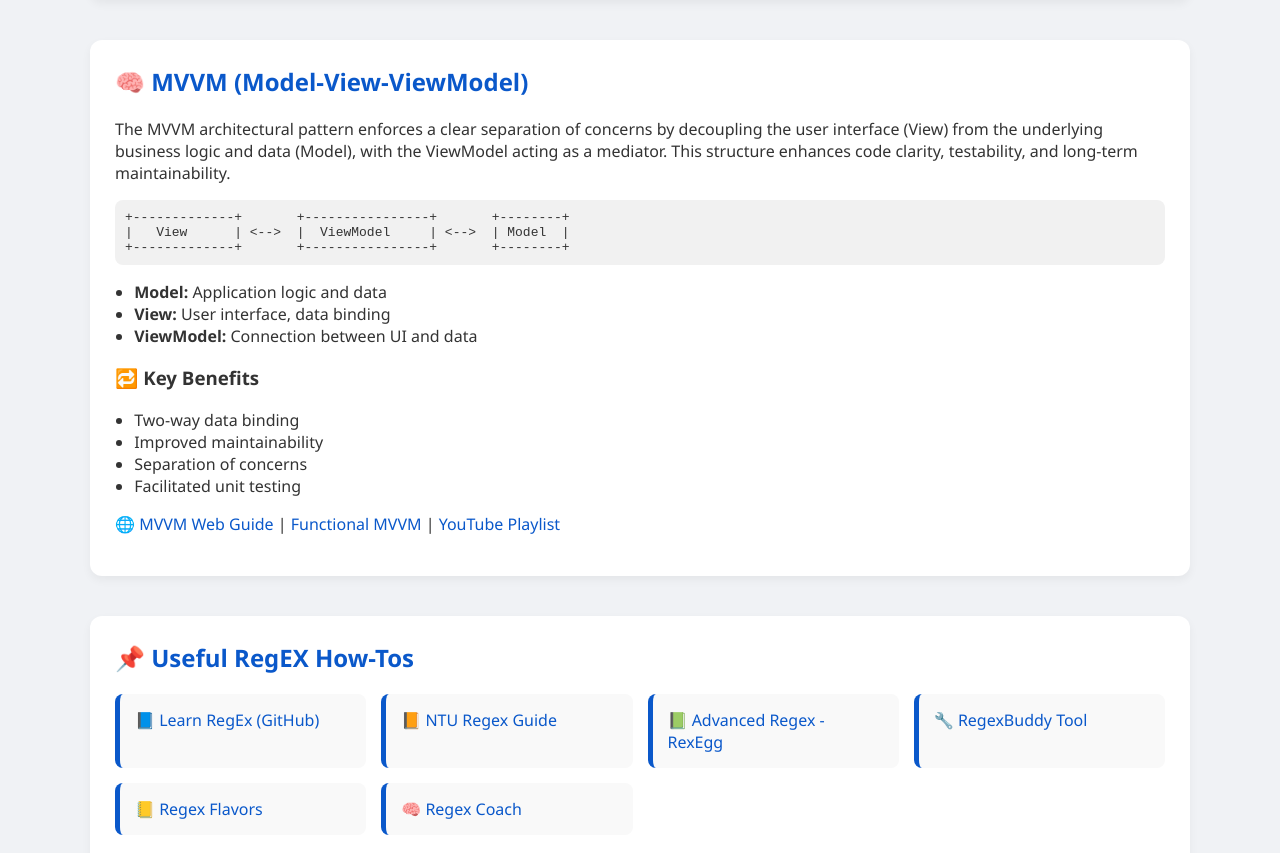
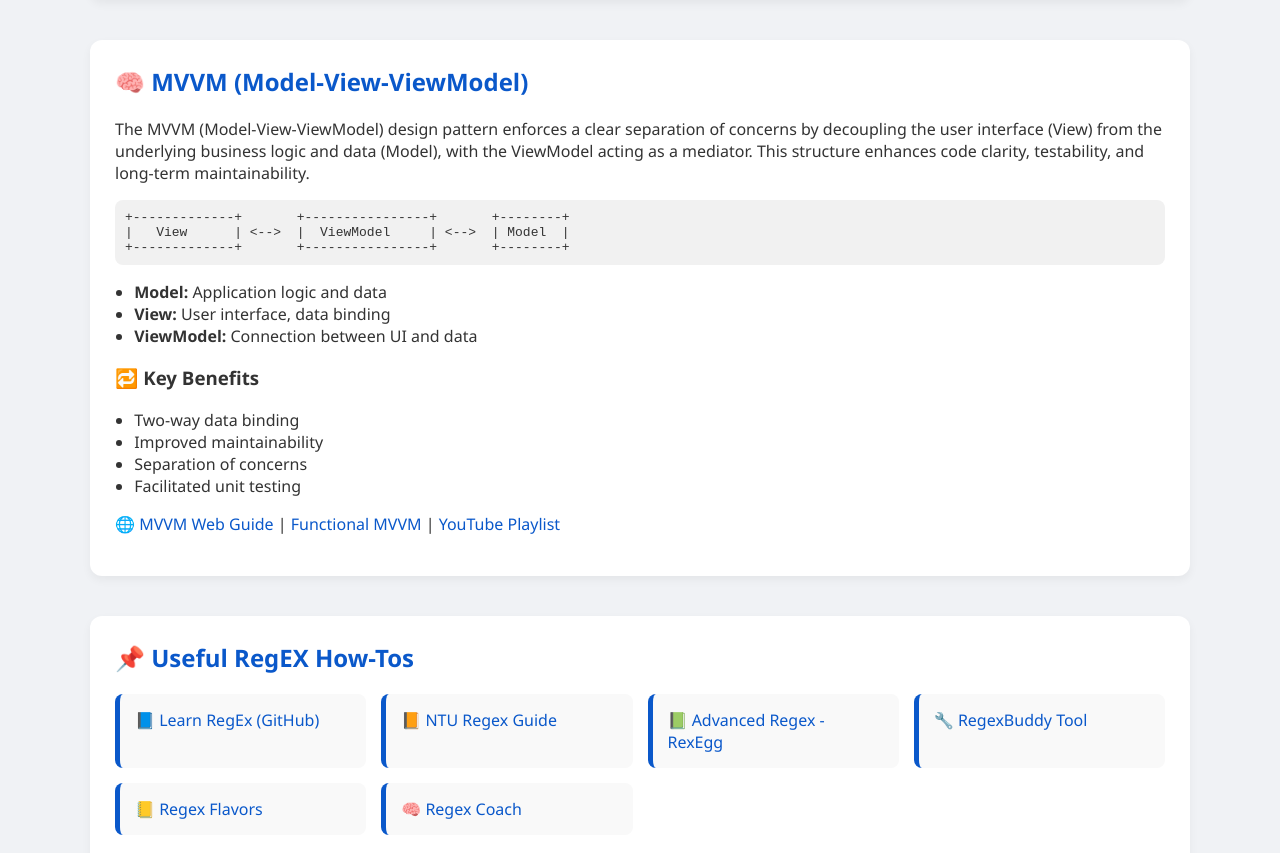
Before and after one commit to michele-tn/michele-tn, a plain HTML site: page index.html in a window 1280 px wide. Shown: the part 1682-2535 px from the top of the page. Drawn offline with Linux system fonts and the light colour scheme.

Commit message:
Update index.html

```diff
--- a/index.html
+++ b/index.html
@@ -161,7 +161,7 @@
 </section>
 <section>
 <h2>🧠 MVVM (Model-View-ViewModel)</h2>
-<p>The MVVM architectural pattern enforces a clear separation of concerns by decoupling the user interface (View) from the underlying business logic and data (Model), with the ViewModel acting as a mediator. This structure enhances code clarity, testability, and long-term maintainability.</p>
+<p>The MVVM (Model-View-ViewModel) design pattern enforces a clear separation of concerns by decoupling the user interface (View) from the underlying business logic and data (Model), with the ViewModel acting as a mediator. This structure enhances code clarity, testability, and long-term maintainability.</p>
 <pre>
 +-------------+       +----------------+       +--------+
 |   View      | <-->  |  ViewModel     | <-->  | Model  |
```
